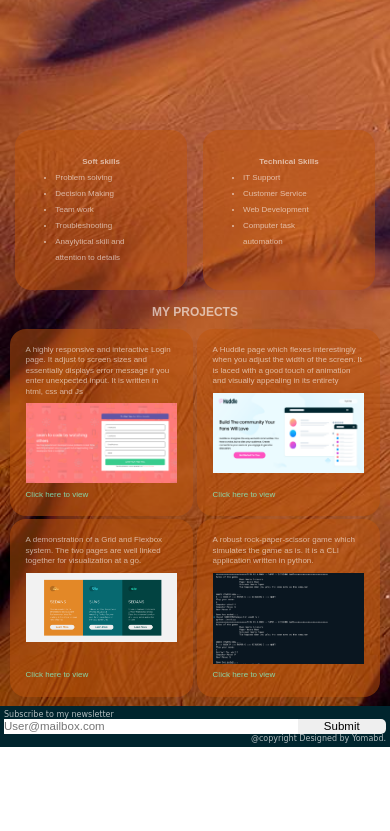
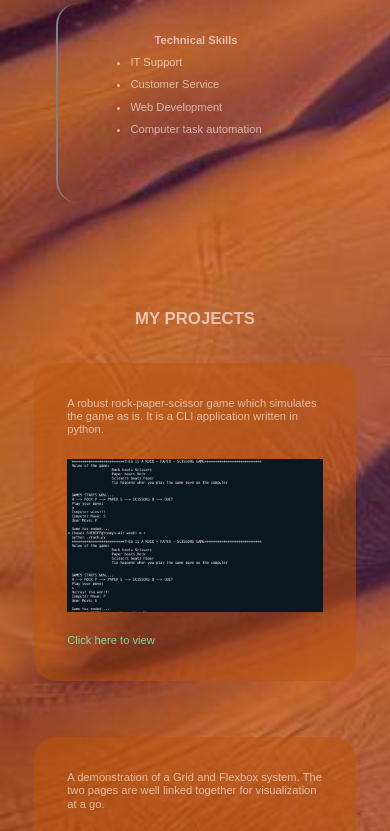
Before and after one commit to yomabd/univel_week2, a plain HTML site: page index.html in a window 390 px wide. Shown: the part 745-1576 px from the top of the page. Before the commit the page ends 1492 px from the top, so only its background shows below. Drawn offline with Linux system fonts and the light colour scheme; a web font is replaced by a local one.

Commit message:
add media query at some break points
The break points are the 1000px, 500px, 375px.

```diff
--- a/week2.css
+++ b/week2.css
@@ -15,7 +15,7 @@ body{
 
 .header{
 /* border: solid 1px yellow; */
-background-color: #dda15e;
+background-color: #4c2d09;
 height: 3em;
 position:fixed;
 width: 100%;
@@ -45,7 +45,7 @@ top: 0;
 .bio{
     padding:0 10em;
     margin-top: 5em;
-    text-align: justify;
+    /* text-align: justify; */
     height: calc(100vh - 3em);
     display: flex;
     flex-direction: column;
@@ -68,6 +68,8 @@ top: 0;
     gap: 2em;
     padding: 1.9em;
     line-height: 3em;
+    /* background-color: #bf550a80; */
+
 }
 .soft-skills, .technical-skills{
 display: flex;
@@ -75,30 +77,40 @@ flex-flow: column;
 align-items: center;
 flex: 0 1 500px;
 border-radius: 2em;
-background-color: #bf550a80;
+/* background-color: #bf550a80; */
 padding: 3em 5em;
 
 }
 
+.soft-skills{
+
+    border-right: double grey 2px;
+    ;
+}
+.technical-skills{
+    border-left: double grey 2px;
+
+}
 #project-heading{
     text-align: center;
+    margin-top: 3em;
 }
 .projects{
     display: flex;
     flex-wrap: wrap;
     justify-content: space-between;
     padding: 1.2em;
-    gap: .4em;
+    gap: .7em;
 
 }
 .project{
     display: flex;
     flex-direction: column;
-    flex: 1 1 150px;
+    flex: 1 1 200px;
     background-color: #bf550a80;
     border-radius: 2em;
     padding: 1.2em;
-    line-height: 1.3em;
+    line-height: 1.2em;
     gap: .8em;
 }
 
@@ -148,7 +160,7 @@ width: 100%;
     justify-content:stretch;
 }
 input[type="email"]{
-    width: 100%;
+    width:60%;
     border-right: 0;
     border: none;
 }
@@ -168,73 +180,129 @@ input[type='submit']:hover{
 
 /* .................... Media Query ..................... */
 
-@media screen and (max-width: 1000px) {
+ @media screen and (max-width: 1000px) {
     body{
         font-size: .8em;
     }
 }
 
-@media screen and (max-width: 700px) {
+.bio{
+    padding: 0 8em;
+    height: 50vh;
+    margin-top: 4em;
 
+}
+.skills{
+    padding: .9em;
+    line-height: 2em;
+}
+
+.soft-skills,.technical-skills{
+padding: 2.3em 4.3em;
+}
+
+.footer{
+    font-size: .8em;
+    padding: 3em;
+}
+.input{
+    height: 1.8em;
+}
+input[type='submit']{
+    /* font-size: 1.2em; */
+    font-weight: 100;
+    width: 8em;
+    font-size: 1.1em;
+
+}
+
+
+
+@media screen and (max-width: 500px) {
+
+    body{
+        font-size: .7em;
+    }
+
+    .bio{
+        padding: 0 6em;
+        margin-top: 3.5em;
+    }
+
+    .skills{
+        flex-direction: column;
+        padding: 5em;
+        /* justify-content: center; */
+    }
+
+    .soft-skills,.technical-skills{
+        /* padding: 2em 4em; */
+        flex: 0 0 200px;
+        }
+
+    .projects{
+        flex-direction: column-reverse;
+        padding: 3em;
+        gap: 5em;
+        }
+
+    .project{
+        padding: 3em;
+        /* outline: invert 2px dashed; */
+        gap: 2em;
+    }
+
+    .footer{
+        flex-direction: column;
+        justify-content: space-between;
+        align-items: flex-start;
+        padding: 2.7em;
+
+
+        }
+    .form{
+        width: 70%;
+    }
+    .input{
+        height: 1.6em;
+    }
+    input[type='submit']{
+        font-weight: 100;
+        width: 7em;
+        /* font-size: 1.1em; */
+
+    }
+    input[type='submit'], input[type='email']{
+        font-size: 1.1em;
+    }
+
+}
+
+@media screen and (max-width: 375px) {
     body{
         font-size: .6em;
     }
-    .footer{
-        padding: 2.5em;
+    .bio{
+        padding: 0 4em;
+        margin-top: 3em;
     }
-    .input{
-        font-size: 1.2em;
-        height: 1.5em;
+
+    input[type='submit'], input[type='email']{
+        font-size: .9em;
     }
-    input[type='submit']{
-        font-weight: 200;
+    .projects{
+        padding: 1.5em;
+    }
+    .project{
+        padding: 2em;
+        gap: 1.7em;
     }
     .skills{
-        line-height: 2em;
-    }
-}
-
-
-@media screen and (max-width: 450px) {
-    body{
-        font-size: .5em;
-    }
-    input[type='submit'],input[type='email']{
-        font-weight: 200;
-        font-size: 1.2em;
-    }
-
-    .project{
-    padding: 2em;
+        padding: 3em;
     }
     .footer{
-    /* height: 20vh; */
-    flex-direction: column;
-    padding: .5em;
-    /* justify-content: center; */
-    align-items: space;
+        padding: 1.5em;
 
     }
 
-    .form{
-        width: 100%;
-    }
-    .copyright{
-        text-align: start;
-
-    }
 }
-
-
-@media screen and (max-width: 375px) {
-    body{
-        font-size: .3em;
-    }
-
-    input[type='submit'], input[type='email']{
-        font-size: 1.2em;
-    }
-    input[type='submit']{
-        width: 7em;
-    }
-}
```
